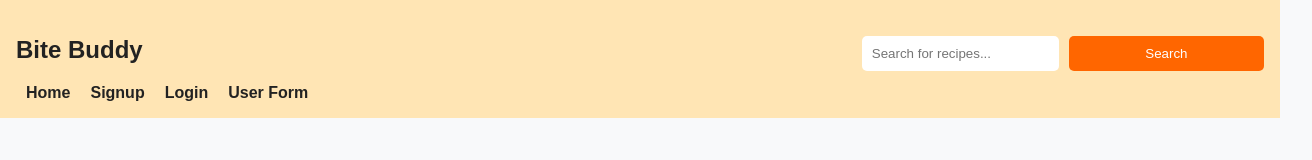
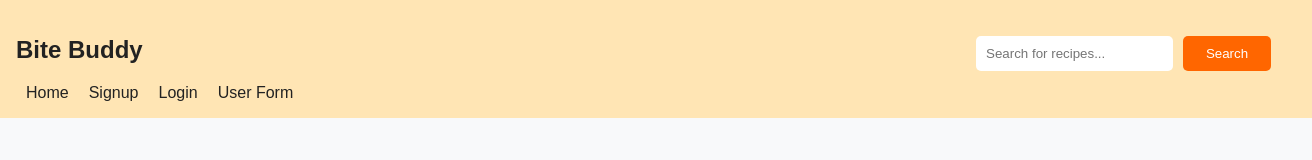
Before and after one commit to Vats1727/recipe-app, a React (Vite) app in the folder frontend/recipe-app/: page / in a window 1280 px wide. Shown: the top 160 px of the page, 1312 px wide, since content can reach past the window. Built offline with nearby package versions, Linux system fonts and the light colour scheme.

Commit message:
Some changes in style of nav bar

```diff
--- a/frontend/recipe-app/src/styles.css
+++ b/frontend/recipe-app/src/styles.css
@@ -7,26 +7,58 @@
 }
 
 /* Navbar */
+
 .navbar {
   display: flex;
+  align-items: center;
   justify-content: space-between;
-  align-items: center;
-  background: #007bff;
+  background: #ffebcd; /* Light beige */
   padding: 1rem 2rem;
-  color: white;
+  width: 100%;
 }
 
-.navbar a {
-  color: white;
-  margin: 0 15px;
-  text-decoration: none;
+.logo {
+  font-size: 1.5rem;
   font-weight: bold;
-  transition: 0.3s;
 }
 
-.navbar a:hover {
-  text-decoration: underline;
+.nav-links {
+  display: flex;
+  gap: 20px;
 }
+
+.nav-links a {
+  text-decoration: none;
+  color: black;
+  font-weight: bold;
+}
+
+.search-container {
+  display: flex;
+  align-items: center;
+  gap: 10px;
+  flex-grow: 1;
+  max-width: 25%;
+}
+
+.search-container input {
+  flex: 1;
+  padding: 8px;
+  border: 1px solid #ccc;
+  border-radius: 5px;
+}
+
+.search-container button {
+  background: orange;
+  color: white;
+  border: none;
+  padding: 8px 20px;
+  border-radius: 5px;
+  cursor: pointer;
+  margin-right: 25px;
+}
+
+
 
 /* Hero Section */
 .landing-container {
```
Also changed, not shown: frontend/recipe-app/src/components/Navbar.jsx (+7 -3 lines).
